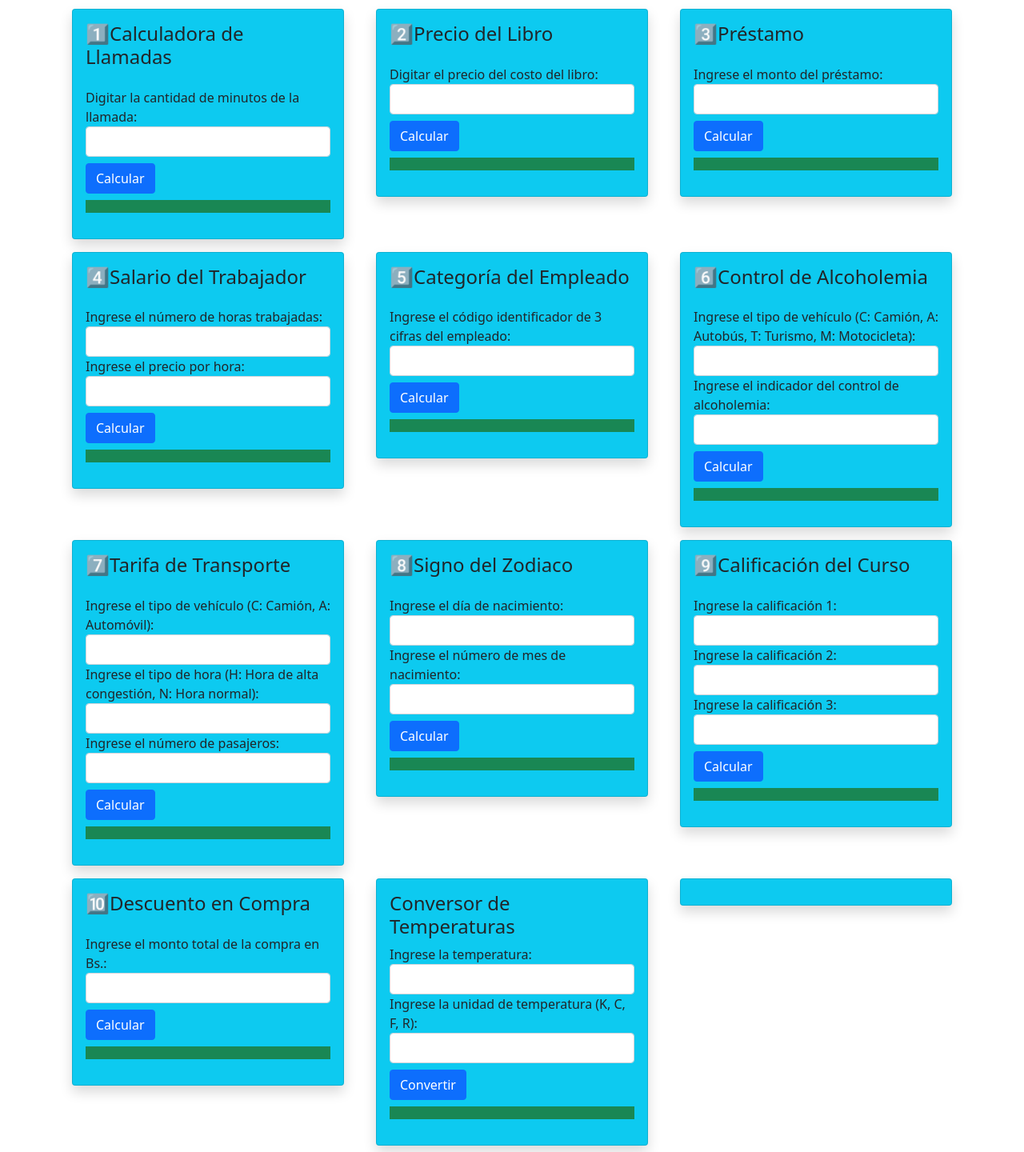
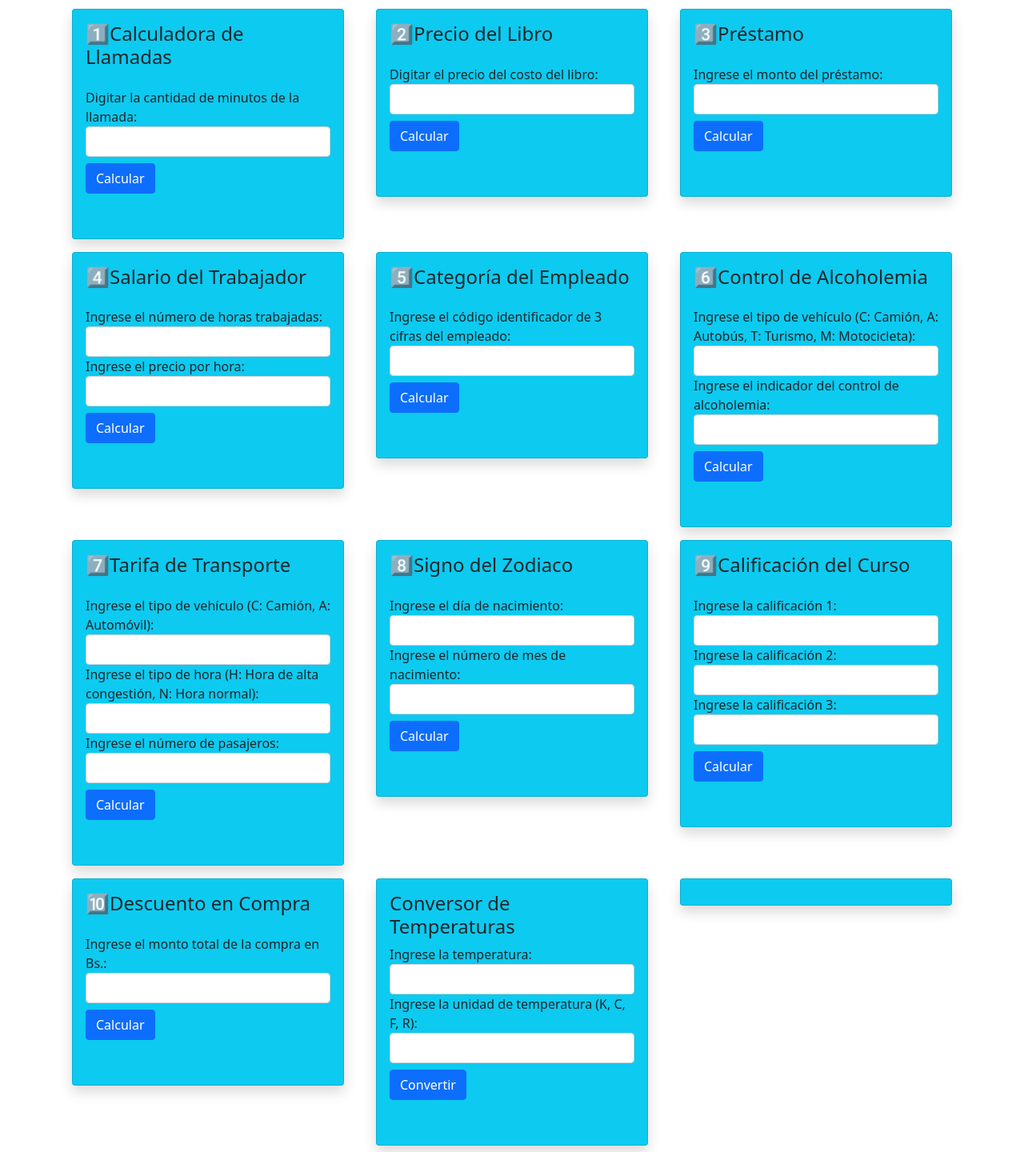
Before and after one commit to FeVer0710/Ejercicios, a plain HTML site: page index.html in a window 1280 px wide. Shown: the part 45-1485 px from the top of the page at 80% size. Drawn offline with nearby package versions, Linux system fonts and the light colour scheme.

Commit message:
Update index.html

```diff
--- a/index.html
+++ b/index.html
@@ -21,7 +21,7 @@
                             <input type="number" class="form-control" id="cantidadMinutos">
                         </div>
                         <button class="btn btn-primary text-white my-2" onclick="calcular()">Calcular</button>
-                        <p class="bg-success text-white p-2" id="resultado"></p>
+                        <p class="text-white p-2" id="resultado"></p>
                     </div>
                 </div>
             </div>
@@ -34,7 +34,7 @@
                             <input type="number" class="form-control" id="precioCosto">
                         </div>
                         <button class="btn btn-primary text-white my-2" onclick="calcular_2()">Calcular</button>
-                        <p class="bg-success text-white p-2" id="resultado_2"></p>
+                        <p class="text-white p-2" id="resultado_2"></p>
                     </div>
                 </div>
             </div>
@@ -47,7 +47,7 @@
                             <input type="number" class="form-control" id="montoInicial">
                         </div>
                         <button class="btn btn-primary text-white my-2" onclick="calcular_3()">Calcular</button>
-                        <p class="bg-success text-white p-2" id="resultado_3"></p>
+                        <p class="text-white p-2" id="resultado_3"></p>
                     </div>
                 </div>
             </div>
@@ -67,7 +67,7 @@
                             <input type="number" class="form-control" id="precioPorHora">
                         </div>
                         <button class="btn btn-primary text-white my-2" onclick="calcular_4()">Calcular</button>
-                        <p class="bg-success text-white p-2" id="resultado_4"></p>
+                        <p class="text-white p-2" id="resultado_4"></p>
                     </div>
                 </div>
             </div>
@@ -80,7 +80,7 @@
                             <input type="number" class="form-control" id="codigo">
                         </div>
                         <button class="btn btn-primary text-white my-2" onclick="calcular_5()">Calcular</button>
-                        <p class="bg-success text-white p-2" id="resultado_5"></p>
+                        <p class="text-white p-2" id="resultado_5"></p>
                     </div>
                 </div>
             </div>
@@ -98,7 +98,7 @@
                             <input type="number" class="form-control" id="indicador">
                         </div>
                         <button class="btn btn-primary text-white my-2" onclick="calcular_6()">Calcular</button>
-                        <p class="bg-success text-white p-2" id="resultado_6"></p>
+                        <p class="text-white p-2" id="resultado_6"></p>
                     </div>
                 </div>
             </div>
@@ -123,7 +123,7 @@
                             <input type="number" class="form-control" id="numPasajeros">
                         </div>
                         <button class="btn btn-primary text-white my-2" onclick="calcular_7()">Calcular</button>
-                        <p class="bg-success text-white p-2" id="resultado_7"></p>
+                        <p class="text-white p-2" id="resultado_7"></p>
                     </div>
                 </div>
             </div>
@@ -140,7 +140,7 @@
                             <input type="number" class="form-control" id="mes">
                         </div>
                         <button class="btn btn-primary text-white my-2" onclick="calcular_8()">Calcular</button>
-                        <p class="bg-success text-white p-2" id="resultado_8"></p>
+                        <p class="text-white p-2" id="resultado_8"></p>
                     </div>
                 </div>
             </div>
@@ -161,7 +161,7 @@
                             <input type="number" class="form-control" id="calificacion3">
                         </div>
                         <button class="btn btn-primary text-white my-2" onclick="calcular_9()">Calcular</button>
-                        <p class="bg-success text-white p-2" id="resultado_9"></p>
+                        <p class="text-white p-2" id="resultado_9"></p>
                     </div>
                 </div>
             </div>
@@ -177,7 +177,7 @@
                             <input type="number" class="form-control" id="montoCompra">
                         </div>
                         <button class="btn btn-primary text-white my-2" onclick="calcular_10()">Calcular</button>
-                        <p class="bg-success text-white p-2" id="resultado_10"></p>
+                        <p class="text-white p-2" id="resultado_10"></p>
                     </div>
                 </div>
             </div>
@@ -194,7 +194,7 @@
                             <input type="text" class="form-control" id="inputUnidad2">
                         </div>
                         <button class="btn btn-primary my-2" onclick="convertirTemperatura()">Convertir</button>
-                        <p class="bg-success text-white p-2" id="resultado2"></p>
+                        <p class="text-white p-2" id="resultado2"></p>
                     </div>
                 </div>
             </div>
```
